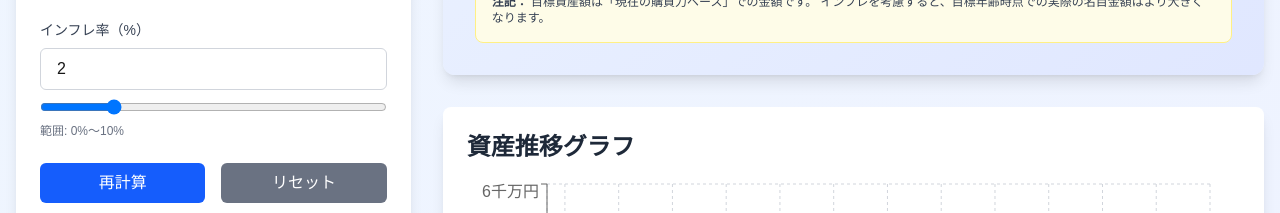
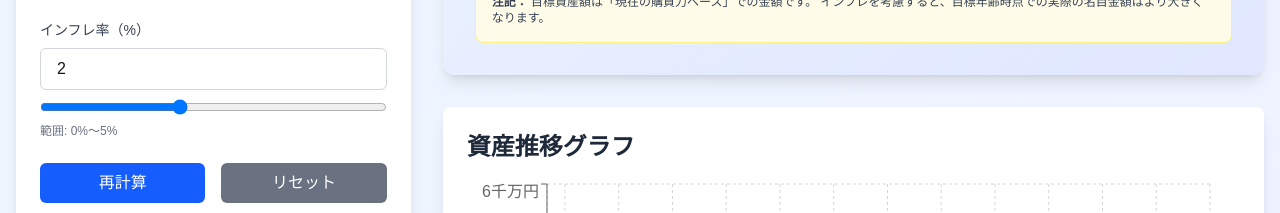
Before and after one commit to TakuyaFukumura/coast-fire-next-js-app, a Next.js app: page /coast-fire in a window 1280 px wide. Shown: the part 800-1013 px from the top of the page. Built offline with nearby package versions, Linux system fonts and the light colour scheme.

Commit message:
インフレ率の範囲設定見直し

```diff
--- a/src/app/components/InputForm.tsx
+++ b/src/app/components/InputForm.tsx
@@ -168,7 +168,7 @@ export default function InputForm({onCalculate, defaultValues = DEFAULT_INPUT}:
                         setInflationRate(isNaN(value) ? 0 : value);
                     }}
                     min={0}
-                    max={10}
+                    max={5}
                     step={0.1}
                     className="w-full px-4 py-2 border border-gray-300 dark:border-gray-600 rounded-md focus:ring-2 focus:ring-blue-500 focus:border-transparent dark:bg-gray-700 dark:text-gray-200"
                     required
@@ -178,12 +178,12 @@ export default function InputForm({onCalculate, defaultValues = DEFAULT_INPUT}:
                     value={isNaN(inflationRate) ? 2 : inflationRate}
                     onChange={(e) => setInflationRate(Number(e.target.value))}
                     min={0}
-                    max={10}
+                    max={5}
                     step={0.1}
                     className="w-full"
                     aria-label="インフレ率（%）"
                 />
-                <p className="text-xs text-gray-500 dark:text-gray-400">範囲: 0%〜10%</p>
+                <p className="text-xs text-gray-500 dark:text-gray-400">範囲: 0%〜5%</p>
             </div>
 
             {/* ボタン */}
```
